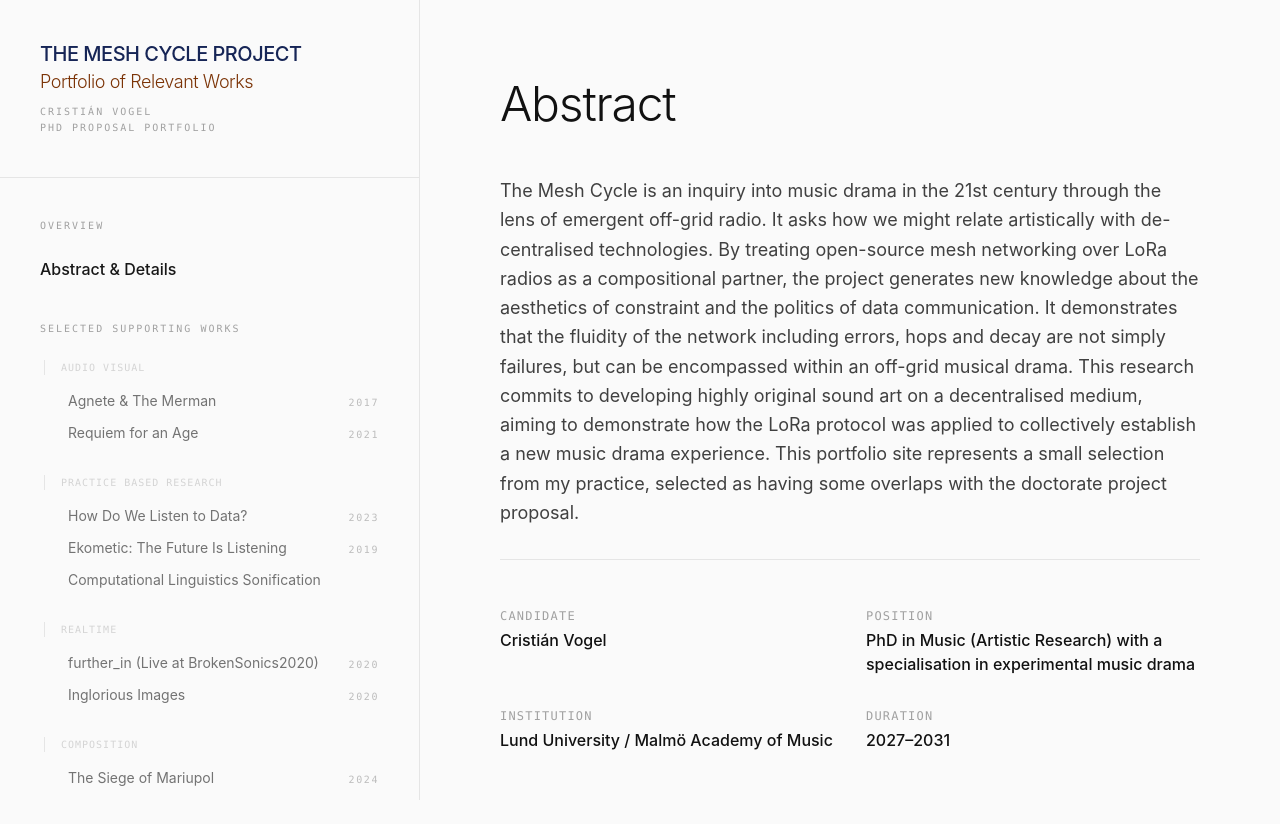
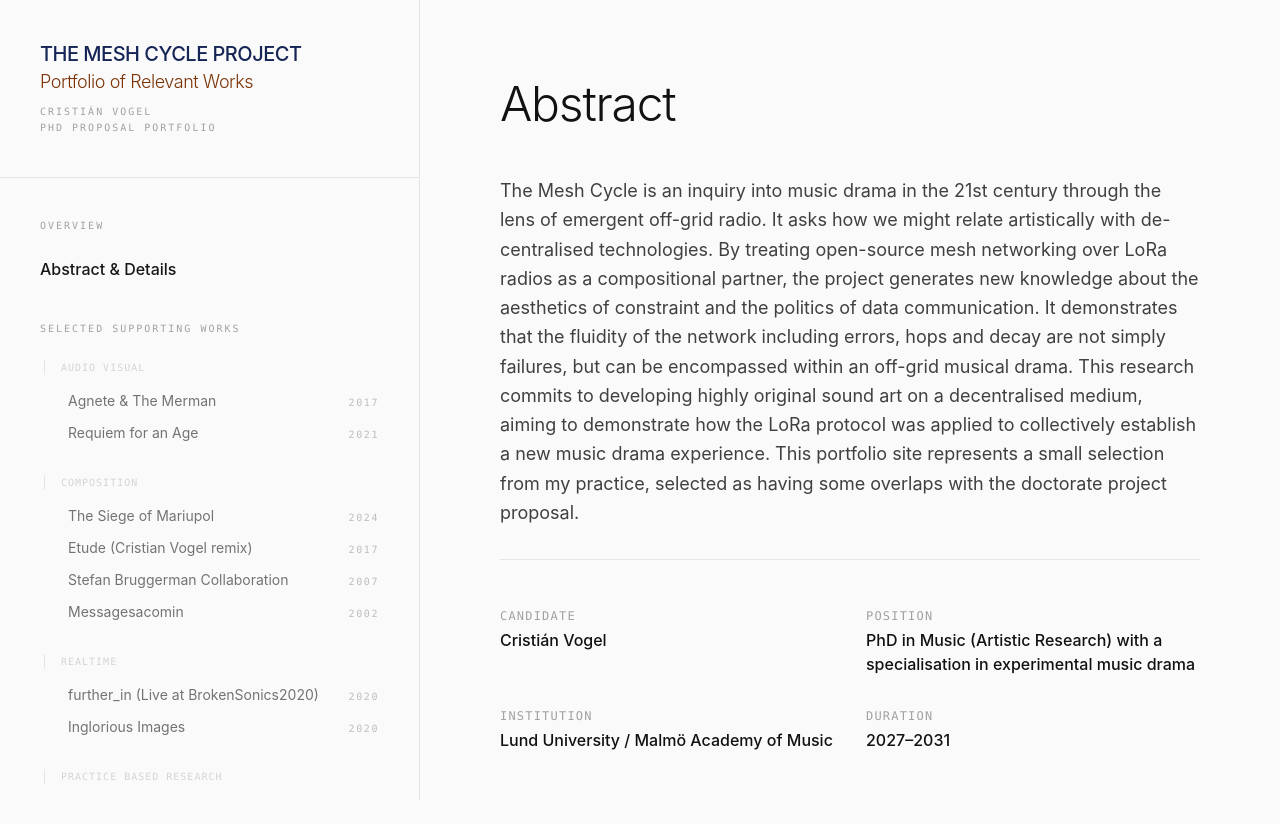
Before and after one commit to cristianvogel/artistic-portfolio, a React app: page / in a window 1280 px wide. Shown: the top 824 px of the page. Built offline with nearby package versions, Linux system fonts and the light colour scheme; the HTML template or start-up script is replaced by a standard one.

Commit message:
Update portfolio sidebar navigation

```diff
--- a/src/components/Sidebar.jsx
+++ b/src/components/Sidebar.jsx
@@ -34,7 +34,7 @@ export const Sidebar = ({ abstractData, activeView, projects, onSelectView }) =>
         <p className="text-[10px] font-mono uppercase tracking-[0.2em] text-neutral-400 mb-6">Selected Supporting Works</p>
         <div className="space-y-8">
           {(() => {
-            const CATEGORY_ORDER = ['Audio Visual', 'Practice Based Research', 'Realtime', 'Composition', 'Interdisciplinary', 'Selected Composition for Dance'];
+            const CATEGORY_ORDER = ['Audio Visual', 'Composition', 'Realtime', 'Practice Based Research', 'Interdisciplinary', 'Selected Composition for Dance'];
 
             // Sort projects reverse-chronologically first
             const sortedProjects = [...projects].sort((a, b) => {
@@ -90,14 +90,6 @@ export const Sidebar = ({ abstractData, activeView, projects, onSelectView }) =>
               Writing
             </button>
           </li>
-          <li>
-            <button
-              onClick={() => onSelectView('collaborators')}
-              className={`text-left text-base transition-colors hover:text-neutral-900 ${activeView === 'collaborators' ? 'font-medium text-neutral-900' : 'text-neutral-500'}`}
-            >
-              Collaborators
-            </button>
-          </li>
         </ul>
       </div>
     </nav>
```
